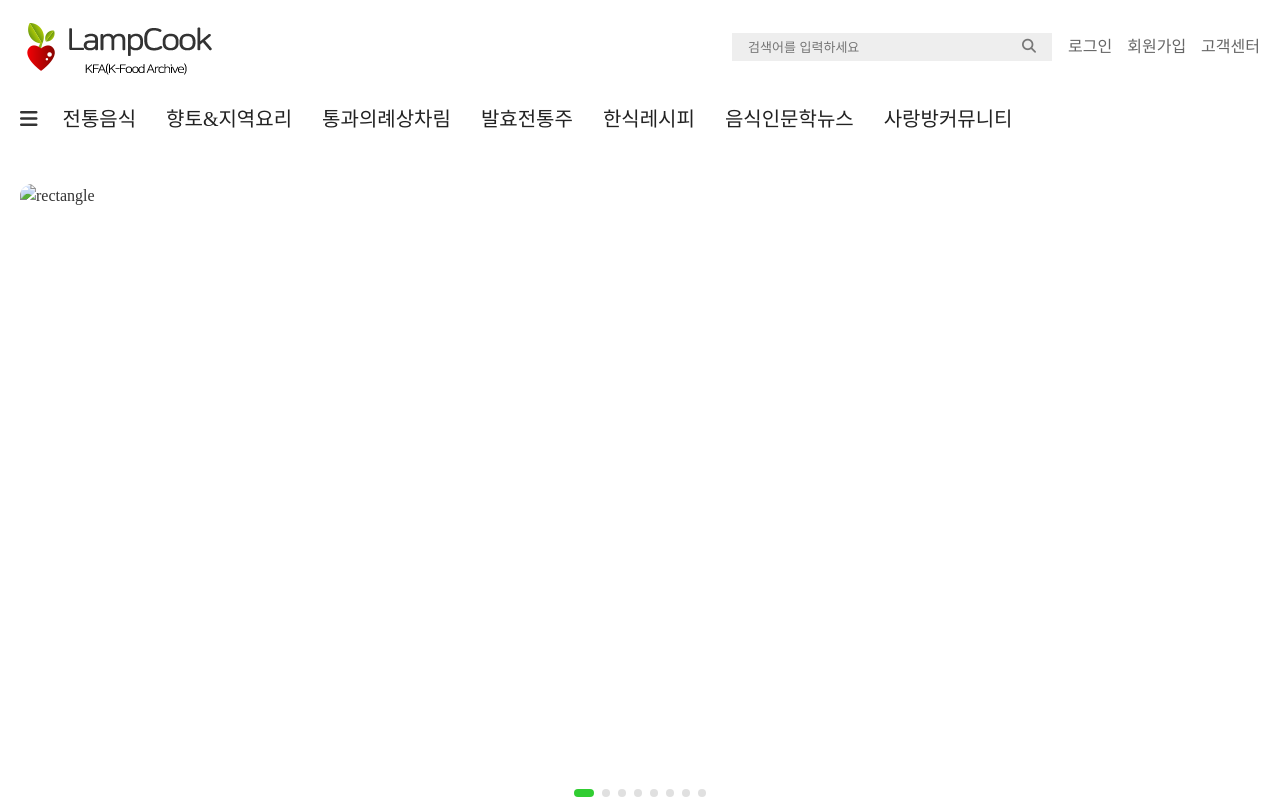
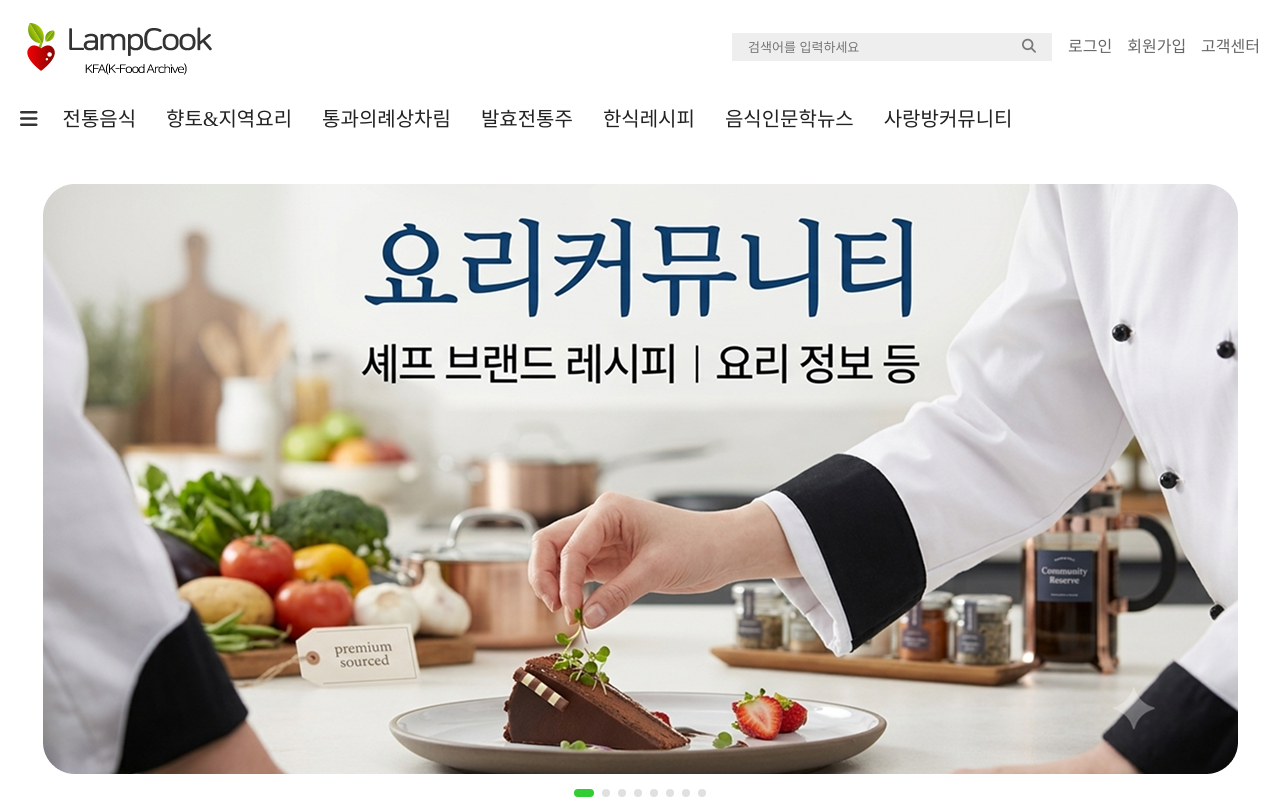
Before and after one commit to YejinYoon-art/LampCook, a plain HTML site: page index.html in a window 1280 px wide. Shown: the top 800 px of the page. Drawn offline with Linux system fonts and the light colour scheme; a web font is replaced by a local one.

Commit message:
2026_08_05수정본

```diff
--- a/index.html
+++ b/index.html
@@ -58,7 +58,7 @@
     <!-- banner (슬라이드) -->
     <div class="main_banner">
         <div class="slider_container">
-            <div class="slide"><img src="img/Rectangle.jpg" alt="rectangle"></div>
+            <div class="slide"><img src="img/Rectangle 2626.jpg" alt="rectangle"></div>
         </div>
         <!-- 슬라이드 인디케이터 (점) -->
         <div class="slider_dots">
```
